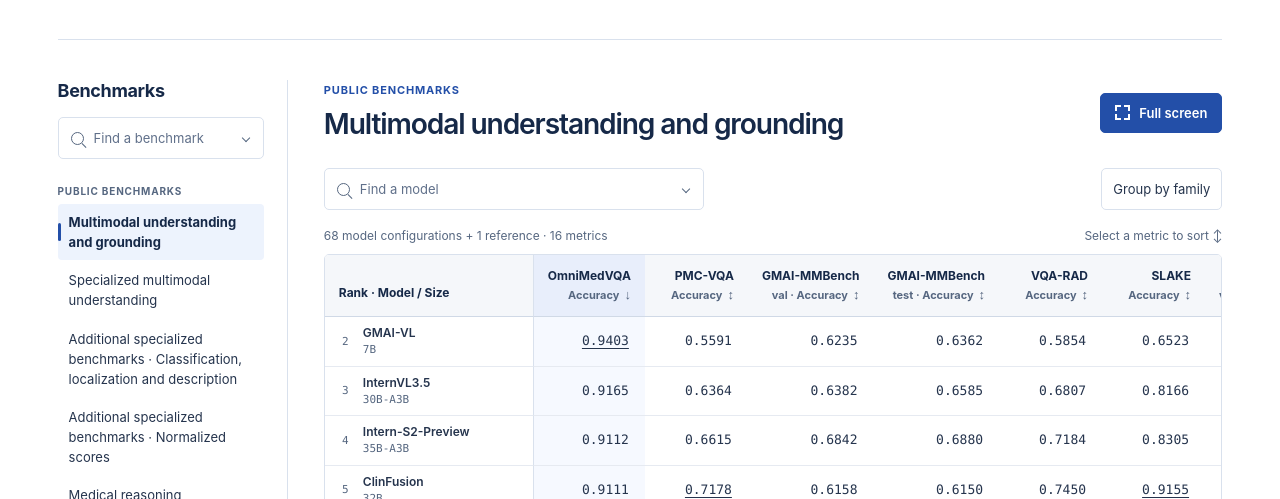
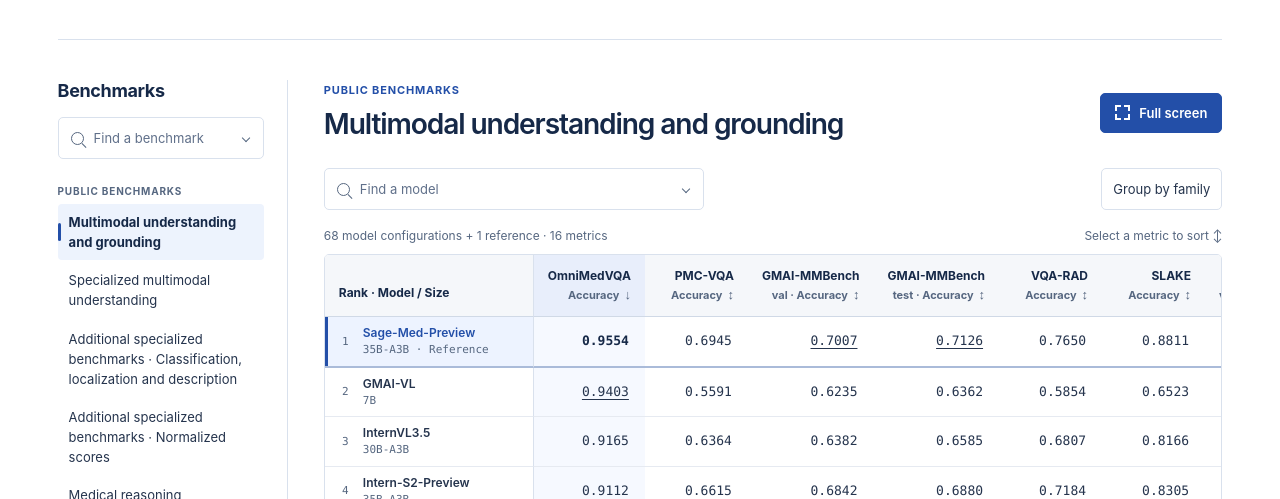
Before and after one commit to Sage-Med-Preview/Sage-Med-Preview.github.io, a plain HTML site: page leaderboard.html in a window 1280 px wide. Shown: the part 301-800 px from the top of the page. Drawn offline with Linux system fonts and the light colour scheme.

Commit message:
Add files via upload

```diff
--- a/assets/leaderboard.css
+++ b/assets/leaderboard.css
@@ -249,4 +249,5 @@
   .is-expanded .lb-model-label {display: flex; align-items: baseline; gap: 5px;}
   .is-expanded .lb-table thead th button {padding: 4px 8px;}
 }
-.lb-table .lb-reference > :is(th,td) {border-top: 2px solid #aabbd9;}
+.lb-table .lb-reference {position: sticky; top: var(--lb-header-height, auto); z-index: 2; background: var(--lb-card);}
+.lb-table .lb-reference > :is(th,td) {border-bottom: 2px solid #aabbd9;}
--- a/assets/leaderboard.js
+++ b/assets/leaderboard.js
@@ -410,13 +410,13 @@
     id("row-summary").textContent = rowCount + " · " + metricCount;
     id("table-caption").textContent = table.title + ". " +
       (ranked ? "Sorted by " + colLabel(table.columns[metric]) + (state.direction === "asc" ? ", ascending." : ", descending.") : "Grouped by model family and size.")
-      + (reference ? " Sage-Med-Preview appears last for comparison." : "");
+      + (reference ? " Sage-Med-Preview is pinned first for comparison." : "");
     id("order-reset").disabled = !ranked;
     id("no-models").hidden = matches.length > 0;
     drawHead(columns);
     const fragment = document.createDocumentFragment();
     let lastGroup = null;
-    if (reference) rows.push(reference);
+    if (reference) rows.unshift(reference);
     rows.forEach(row => {
       if (!ranked && row !== reference && modelGroup(row) !== lastGroup) {
         lastGroup = modelGroup(row);
@@ -458,6 +458,12 @@
     id("scores").replaceChildren(fragment);
   }
   function refresh() { updateIndex(); drawTable(); }
+  const tableHead = id("cols");
+  if (window.ResizeObserver) {
+    new ResizeObserver(([entry]) => {
+      tableHead.closest("table").style.setProperty("--lb-header-height", entry.contentRect.height + "px");
+    }).observe(tableHead);
+  }
   const comparisonModels = new Set();
   for (const table of tables) {
     for (const row of table.rows) {
```
